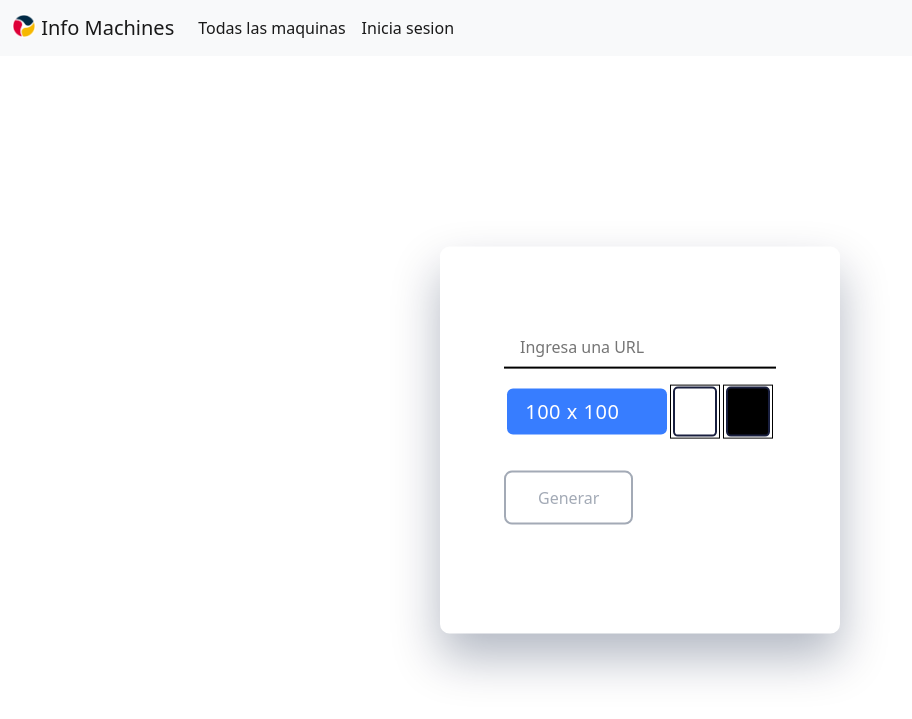
After one commit to AbrahamupSky/InfoMachines, a Django app: page / in a window 1280 px wide. The commit adds this page. Shown: the top 719 px of the page, without its empty margins (0-912 px from the left). Run offline with Django 4.2, Linux system fonts and the light colour scheme.

Commit message:
proyecto finalizado,ademas de que ya cuenta con su propio generador de QRs

```diff
--- a/machines/urls.py
+++ b/machines/urls.py
@@ -1,5 +1,5 @@
 from django.urls import path
-from .views import render_machines, machine_detail
+from .views import render_machines, machine_detail, qr
 
 app_name = 'machines'
 
--- a/machines/views.py
+++ b/machines/views.py
@@ -8,3 +8,6 @@ def render_machines(request):
 def machine_detail(request, machines_id):
   post = get_object_or_404(Machines, id=machines_id)
   return render(request, 'machine_detail.html', {'post': post})
+
+def qr(request):
+  return render(request, 'qr.html')
--- /dev/null
+++ b/media/css/style.css
@@ -0,0 +1,121 @@
+/* body {
+  height: 100vh;
+  background: linear-gradient(#f3f3f3 50%, #377dff 50%);
+} */
+
+.wrapper {
+  background-color: #ffffff;
+  padding: 5em 4em;
+  position:absolute;
+  width: 25em;
+  transform: translate(-50%, -50%);
+  top: 55%;
+  left: 50%;
+  border-radius: 0.6rem;
+  box-shadow: 0 1.5em 3em rgba(3, 21, 55, 0.3);
+}
+
+#userInput {
+  width: 100%;
+  border: none;
+  border-bottom: 2px solid #000000;
+  padding: 0.5em 1em;
+  font-size: 1em;
+  outline: none;
+}
+
+.options {
+  margin-top: 1em;
+  display: flex;
+  align-items: center;
+  justify-content: space-evenly;
+}
+
+select {
+  appearance: none;
+  width: 8em;
+  padding: 0.4em 0.9em;
+  font-size: 1.25em;
+  letter-spacing: 0.5px;
+  cursor: pointer;
+  background-color: #377dff;
+  border: none;
+  color: #ffffff;
+  border-radius: 0.3em;
+}
+
+select::-ms-expand {
+  display: none;
+}
+
+select option {
+  background-color: #ffffff;
+  color: #377dff;
+  letter-spacing: 0.06em;
+  font-weight: 400;
+  font-size: 1.12em;
+}
+
+.selected {
+  display: none;
+}
+
+.color-inp {
+  -webkit-appearance: none;
+  background-color: transparent;
+  width: 3.1em;
+  height: 3.4em;
+}
+
+.color-inp::-webkit-color-swatch {
+  border-radius: 0.3em;
+  border: 0.18em solid #191f3f;
+}
+
+.color-inp::-moz-color-swatch {
+  border-radius: 0.3em;
+  border: 0.18em solid #191f3f;
+}
+
+.box {
+  display: flex;
+  align-items: center;
+  justify-content: space-between;
+}
+
+.box button,
+.box a {
+  font-size: 1em;
+  padding: 0.8em 2em;
+  border-radius: 0.5em;
+  margin-top: 2em;
+}
+
+.box button:disabled {
+  background-color: transparent;
+  color: #a3aab6;
+  border: 0.18em solid #a3aab6;
+}
+
+.box button {
+  background-color: transparent;
+  color: #377dff;
+  border: 0.18em solid #377dff;
+}
+
+.box a {
+  background-color: #377dff;
+  color: #ffffff;
+  text-decoration: none;
+  border: 0.18em solid #377dff;
+}
+
+.container {
+  display: flex;
+  justify-content: center;
+  margin-top: 1.8em;
+}
+
+.hide {
+  display: none;
+}
--- /dev/null
+++ b/media/js/home.js
@@ -0,0 +1,71 @@
+const container = document.querySelector('.container')
+const userInput = document.getElementById('userInput')
+const submitBtn = document.getElementById('submit')
+const downloadBtn = document.getElementById('download')
+const sizeOptions = document.querySelector('.sizeOptions')
+const BGColor = document.getElementById('BGColor')
+const FGColor = document.getElementById('FGColor')
+let QR_Code
+let sizeChoice, BGColorChoice, FGColorChoice
+
+sizeOptions.addEventListener('change', () => {
+  sizeChoice = sizeOptions.value
+})
+
+BGColor.addEventListener('input', () => {
+  BGColorChoice = BGColor.value
+})
+
+FGColor.addEventListener('input', () => {
+  FGColorChoice = FGColor.value
+})
+
+const inputFormatter = (value) => {
+  value = value.replace(/[^a-z0-9A-Z] + /g, '')
+  return value
+}
+
+submitBtn.addEventListener('click', async() => {
+  container.innerHTML = ''
+
+  QR_Code = await new QRCode(container, {
+    text: userInput.value,
+    width: sizeChoice,
+    height: sizeChoice,
+    colorDark: FGColorChoice,
+    colorLight: BGColorChoice
+  })
+
+  const src = container.firstChild.toDataURL('image/png')
+  downloadBtn.href = src
+  let userValue = userInput.value
+
+  try {
+    userValue = new URL(userValue).hostname
+  } catch (_) {
+    userValue = inputFormatter(userValue)
+    downloadBtn.download = `${userValue}QR`
+    downloadBtn.classList.remove('hide')
+  }
+})
+
+userInput.addEventListener('input', () => {
+  if (userInput.value.trim().lenght < 1) {
+    submitBtn.disabled = true
+    downloadBtn.href = ''
+    downloadBtn.classList.add('hide')
+  } else {
+    submitBtn.disabled = false
+  }
+})
+
+window.onload = () => {
+  container.innerHTML = ''
+  sizeChoice = 100
+  sizeOptions.value = 100
+  userInput.value = ''
+  BGColor.value = BGColorChoice = '#ffffff'
+  FGColor.value = FGColorChoice = '#000000'
+  downloadBtn.classList.add('hide')
+  submitBtn.disabled = true
+}
--- /dev/null
+++ b/viewMachines/templates/home.html
@@ -0,0 +1,25 @@
+{% extends 'layout.html' %}
+{% block content %}
+
+<div class="wrapper">
+  <input type="text" placeholder="Ingresa una URL" id="userInput">
+  <div class="options">
+    <select class="sizeOptions">
+      <option value="100" selected>100 x 100</option>
+      <option value="200" selected>200 x 200</option>
+      <option value="300" selected>300 x 300</option>
+    </select>
+
+    <input type="color" id="BGColor" class="color-inp">
+    <input type="color" id="FGColor" class="color-inp">
+  </div>
+
+  <div class="box">
+    <button id="submit" disabled>Generar</button>
+    <a href="#" id="download">Descargar</a>
+  </div>
+
+  <div class="container"></div>
+</div>
+
+{% endblock %}
--- a/viewMachines/templates/layout.html
+++ b/viewMachines/templates/layout.html
@@ -8,12 +8,15 @@
 
   <!-- Bootstrap -->
   <link href="https://cdn.jsdelivr.net/npm/bootstrap@5.0.2/dist/css/bootstrap.min.css" rel="stylesheet" integrity="sha384-EVSTQN3/azprG1Anm3QDgpJLIm9Nao0Yz1ztcQTwFspd3yD65VohhpuuCOmLASjC" crossorigin="anonymous">
+
+  <!-- css -->
+  <link rel="stylesheet" href="../../media/css/style.css">
 </head>
 <body>
 
   <nav class="navbar navbar-expand-lg navbar-light bg-light d-flex flex-column bd-highlight">
     <div class="container-fluid">
-      <a class="navbar-brand" href="/machines">
+      <a class="navbar-brand" href="/">
         <img src="/media/Group561.png" alt="" width="24" height="24" class="d-inline-block align-text-top">
         Info Machines
       </a>
@@ -41,4 +44,10 @@
 </body>
 <!-- Bootstrap -->
 <script src="https://cdn.jsdelivr.net/npm/bootstrap@5.0.2/dist/js/bootstrap.bundle.min.js" integrity="sha384-MrcW6ZMFYlzcLA8Nl+NtUVF0sA7MsXsP1UyJoMp4YLEuNSfAP+JcXn/tWtIaxVXM" crossorigin="anonymous"></script>
+
+<!-- QR code CDN -->
+<script src="https://cdnjs.cloudflare.com/ajax/libs/qrcodejs/1.0.0/qrcode.min.js"></script>
+
+<!-- QR code -->
+<script src="../../media/js/home.js"></script>
 </html>
```
Also changed, not shown: db.sqlite3, media/machines/TRITURADORA.jpg (added), 1 other file.
